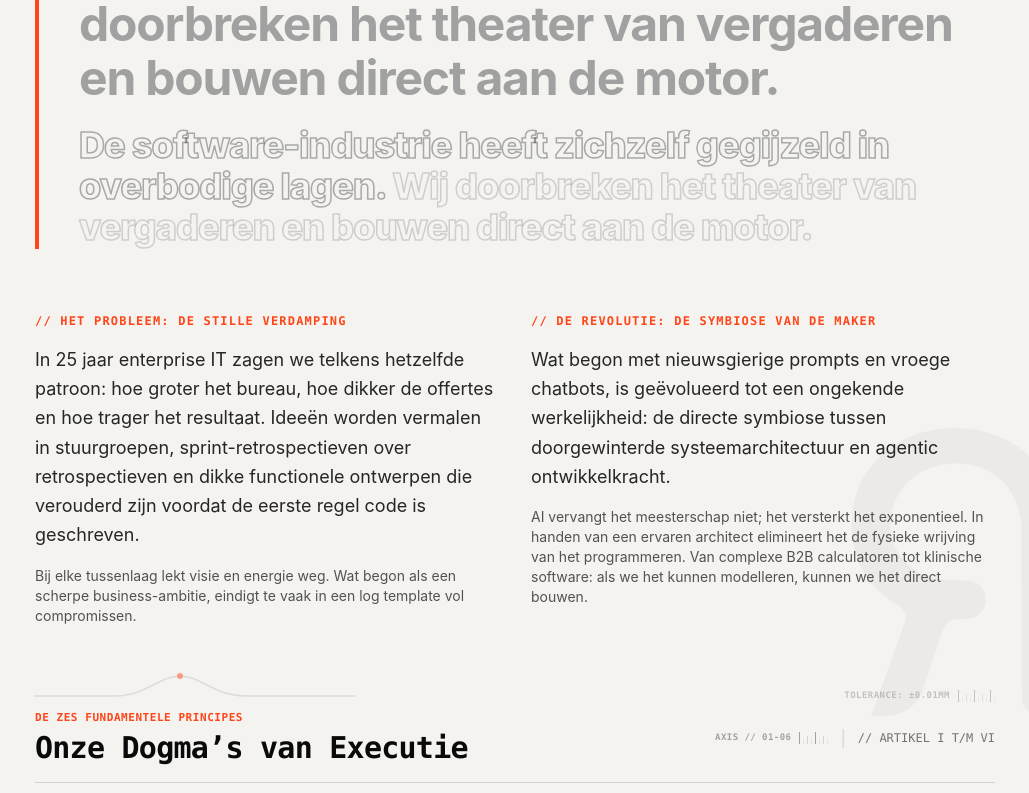
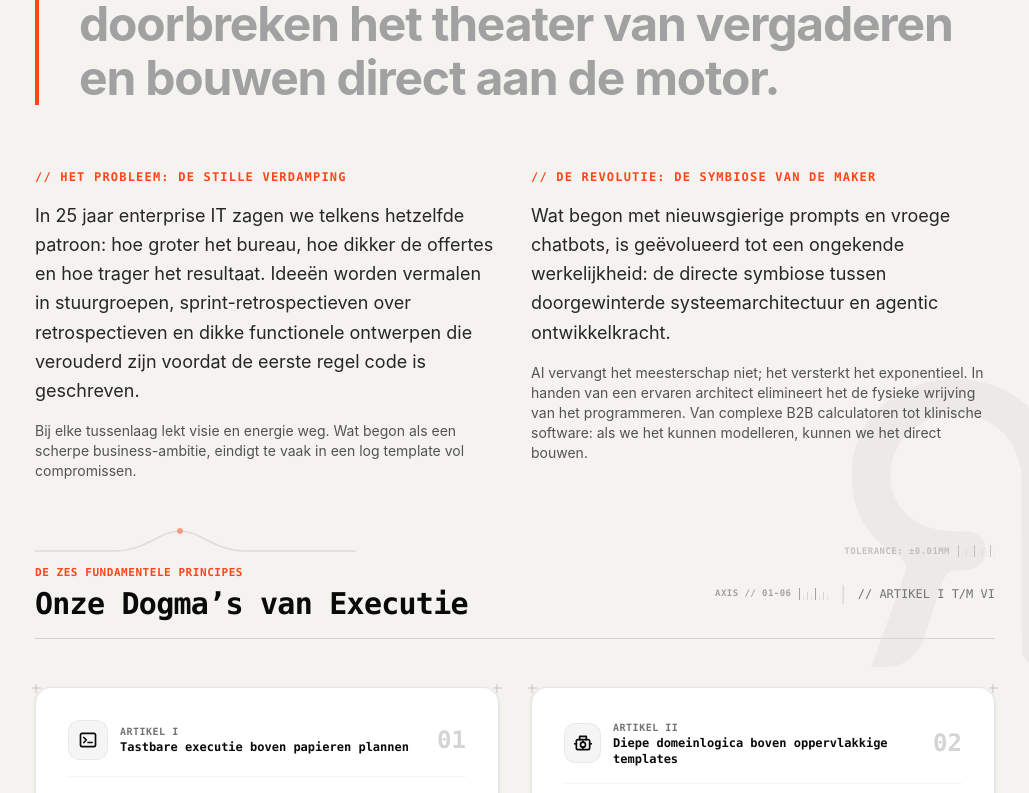
Before and after one commit to radder1972/emmer, a React (Vite) app: page / in a window 1280 px wide. Shown: the part 1447-2240 px from the top of the page, without its empty margins (125-1154 px from the left). Built offline with nearby package versions, Linux system fonts and the light colour scheme.

Commit message:
revert: remove wireframe text under proclamation heading

```diff
--- a/src/components/Manifesto.tsx
+++ b/src/components/Manifesto.tsx
@@ -107,20 +107,6 @@ export const Manifesto: React.FC = () => {
               Wij doorbreken het theater van vergaderen en bouwen direct aan de motor.
             </span>
           </h2>
-
-          {/* Wireframe Kop Onder De Kop */}
-          <div
-            className="mt-5 text-2xl sm:text-3xl lg:text-4xl font-extrabold tracking-tight leading-[1.15] text-transparent select-none pointer-events-none"
-            style={{
-              WebkitTextStroke: '1.5px rgba(10, 10, 10, 0.32)',
-            }}
-            aria-hidden="true"
-          >
-            De software-industrie heeft zichzelf gegijzeld in overbodige lagen.{' '}
-            <span style={{ WebkitTextStroke: '1.5px rgba(10, 10, 10, 0.16)' }}>
-              Wij doorbreken het theater van vergaderen en bouwen direct aan de motor.
-            </span>
-          </div>
         </div>
 
         {/* Prologue: The Shift */}
```
